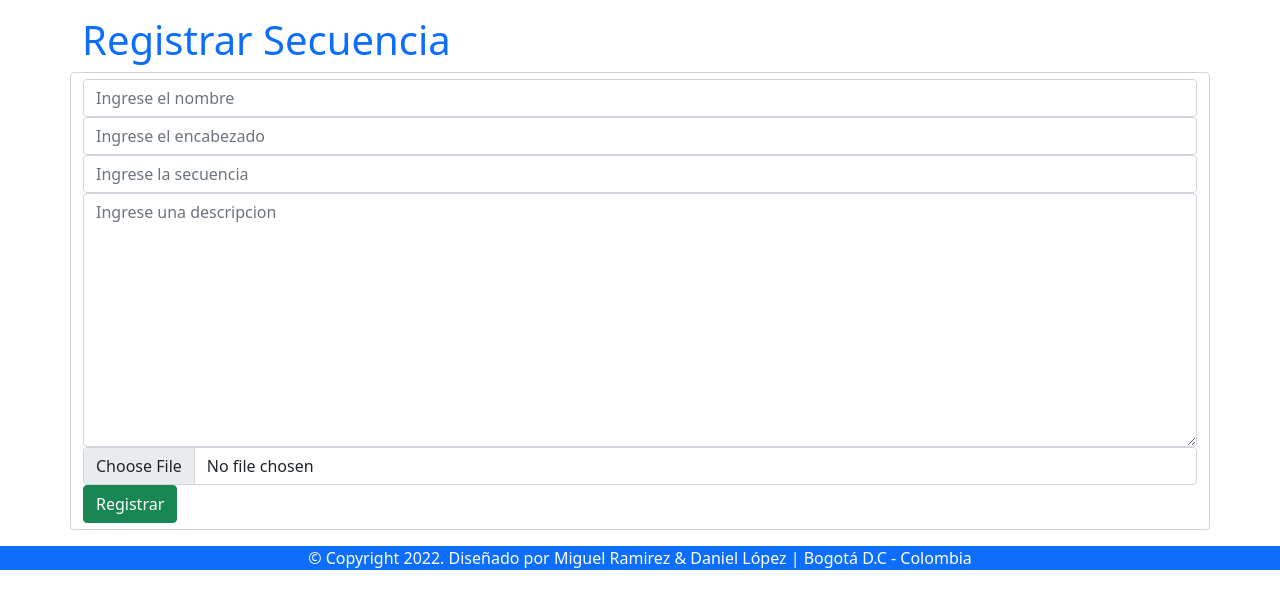
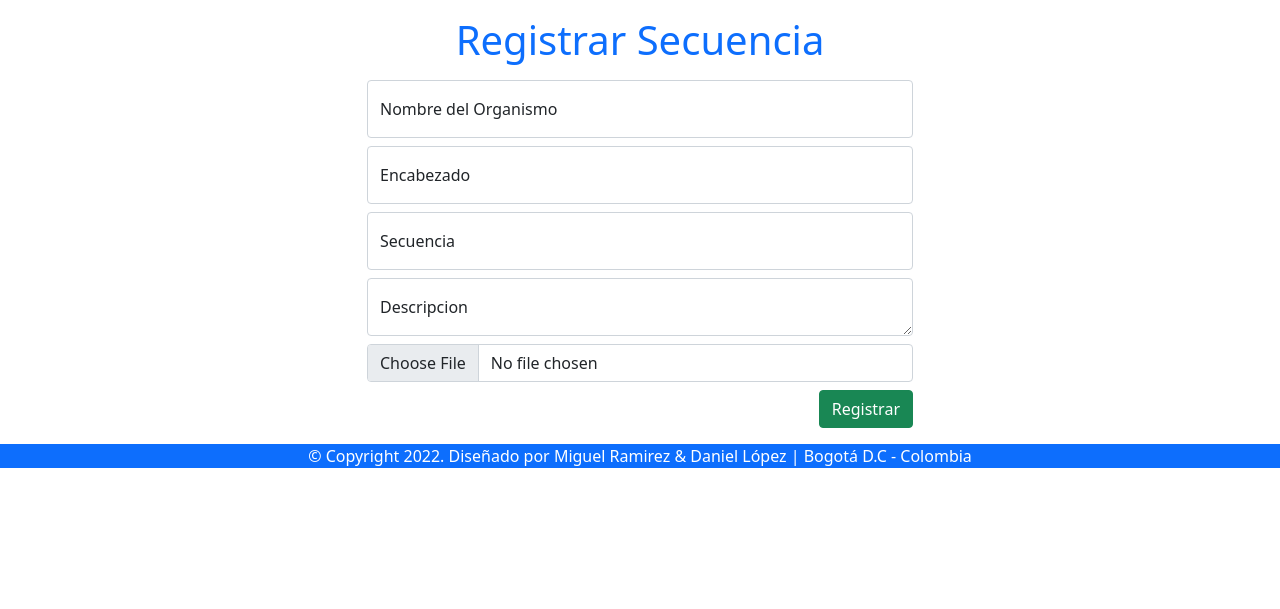
Before and after one commit to Langeloo/django_proy_bio, a Django app: page /datos/enter-data/ in a window 1280 px wide. Shown: the part 46-655 px from the top of the page. Run offline with Django 4.2, Linux system fonts and the light colour scheme; some libraries are stand-ins or nearby versions.

Commit message:
Edit templates

```diff
--- a/app_data/forms.py
+++ b/app_data/forms.py
@@ -6,22 +6,22 @@ class RegisterOrganismForm(forms.Form):
     name = forms.CharField(
         max_length=100,
         required=True,
-        widget=forms.TextInput(attrs={"class": "form-control", "placeholder": "Ingrese el nombre"}),
+        widget=forms.TextInput(attrs={"id": "floatingName", "class": "form-control", "placeholder": "Ingrese el nombre"}),
     )
     header = forms.CharField(
         max_length=250,
         required=True,
-        widget=forms.TextInput(attrs={"class": "form-control", "placeholder": "Ingrese el encabezado"}),
+        widget=forms.TextInput(attrs={"id": "floatingHeader", "class": "form-control", "placeholder": "Ingrese el encabezado"}),
+    )
+    sequence = forms.CharField(
+        max_length=60,
+        required=True,
+        widget=forms.TextInput(attrs={"id": "floatingSequence", "class": "form-control", "placeholder": "Ingrese la secuencia"}),
     )
     description = forms.CharField(
         max_length=500,
         required=True,
-        widget=forms.Textarea(attrs={"class": "form-control", "placeholder": "Ingrese una descripcion"}),
-    )
-    sequence = forms.CharField(
-        max_length=60,
-        required=True,
-        widget=forms.TextInput(attrs={"class": "form-control", "placeholder": "Ingrese la secuencia"}),
+        widget=forms.Textarea(attrs={"id": "floatingDescription", "class": "form-control", "placeholder": "Ingrese una descripcion"}),
     )
     image = forms.ImageField(
         required=False,
--- a/app_data/views.py
+++ b/app_data/views.py
@@ -17,10 +17,10 @@ def enter_data(request):
                 messages.error(request, "Identificador ya existe")
                 return redirect("app_data:enter-data")
             organism.identificator = ident
+            organism.name = form.cleaned_data["name"]
             organism.header= form.cleaned_data["header"]
-            organism.name = form.cleaned_data["name"]
+            organism.sequence = form.cleaned_data["sequence"].upper()
             organism.description = form.cleaned_data["description"]
-            organism.sequence = form.cleaned_data["sequence"].upper()
             try:
                 organism.image = request.FILES["image"]
                 organism.image.name = "{}.jpg".format(organism.identificator)
--- a/templates/app_data/enter_data.html
+++ b/templates/app_data/enter_data.html
@@ -23,21 +23,50 @@
 </div>
 {% endif %}
 <div class="row">
-    <div class="col-md-12">
+    <div class="d-flex col-md-12 justify-content-center">
         <h1 class="text-primary">Registrar Secuencia</h1>
     </div>
-    <div class="form-control">
+</div>
+<div class="row justify-content-center mt-2">
+    <div class="col-md-6">
         <form enctype="multipart/form-data" method="post">
             {% csrf_token %}
+            <div class="row g-2">
+                <div class="col-md-12">
+                    <div class="form-floating">
                         {{ form.name }}
+                        <label for="floatingName">Nombre del Organismo</label>
+                    </div>
+                </div>
+                <div class="col-md-12">
+                    <div class="form-floating">
                         {{ form.header}}
+                        <label for="floatingHeader">Encabezado</label>
+                    </div>
+                </div>
+                <div class="col-md-12">
+                    <div class="form-floating">
                         {{ form.sequence }}
+                        <label for="floatingSequence">Secuencia</label>
+                    </div>
+                </div>
+                <div class="col-md-12">
+                    <div class="form-floating">
                         {{ form.description }}
+                        <label for="floatingDescription">Descripcion</label>
+                    </div>
+                </div>
+                <div class="col-md-12">
                     {{ form.image }}
+                </div>
+                <div class="d-flex col-md-12 justify-content-end">
                     <button type="submit" name="register_organism" class="btn btn-success">Registrar</button>
+                </div>
+            </div>
         </form>
     </div>
 </div>
+
 {% endblock %}
 
 {% block customjs %}
```
Also changed, not shown: templates/app_data/list_data.html (+20 -15 lines), documents/organism_images/1569642147.jpg (added). Lines whose indentation alone changed are shown as unchanged.
